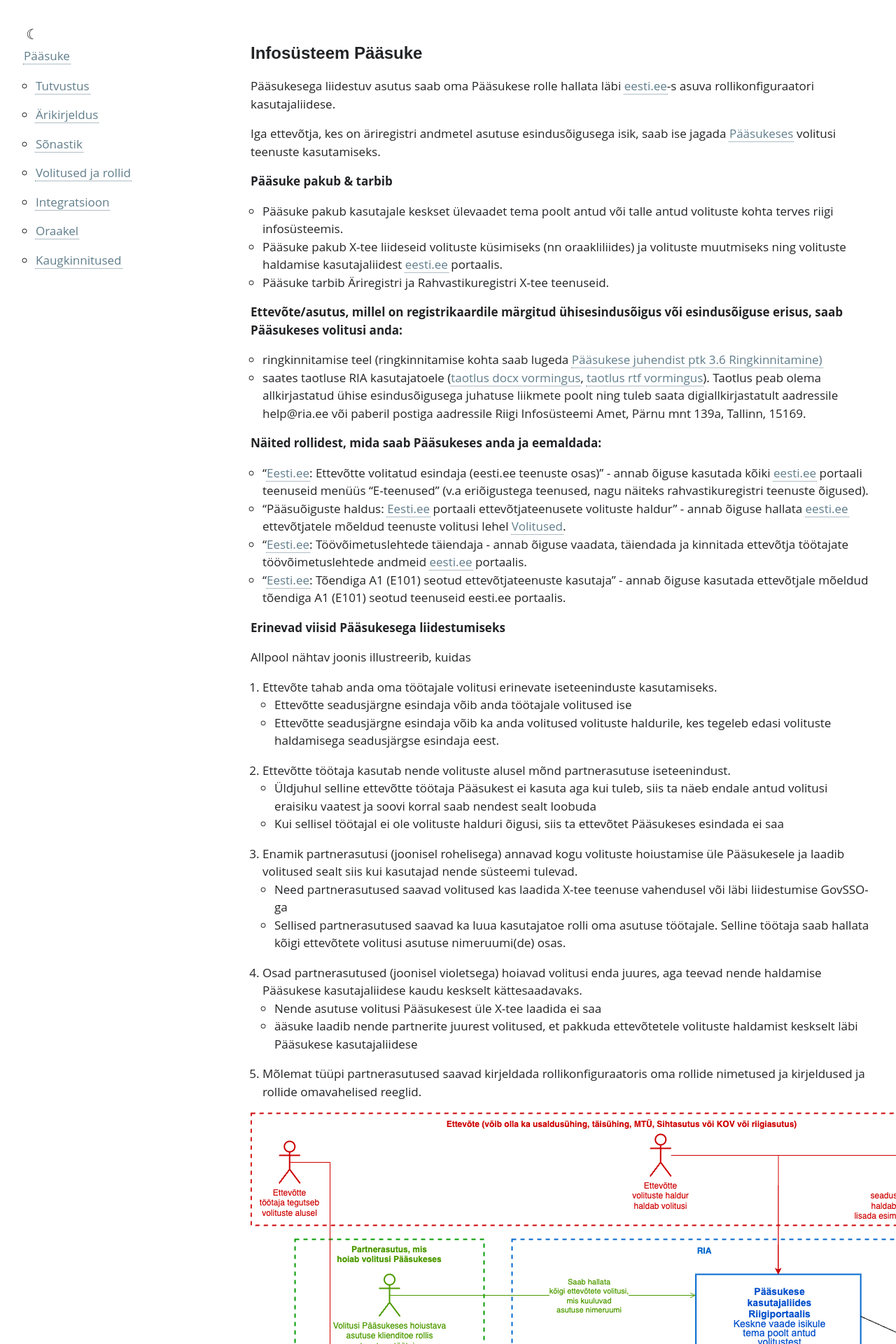
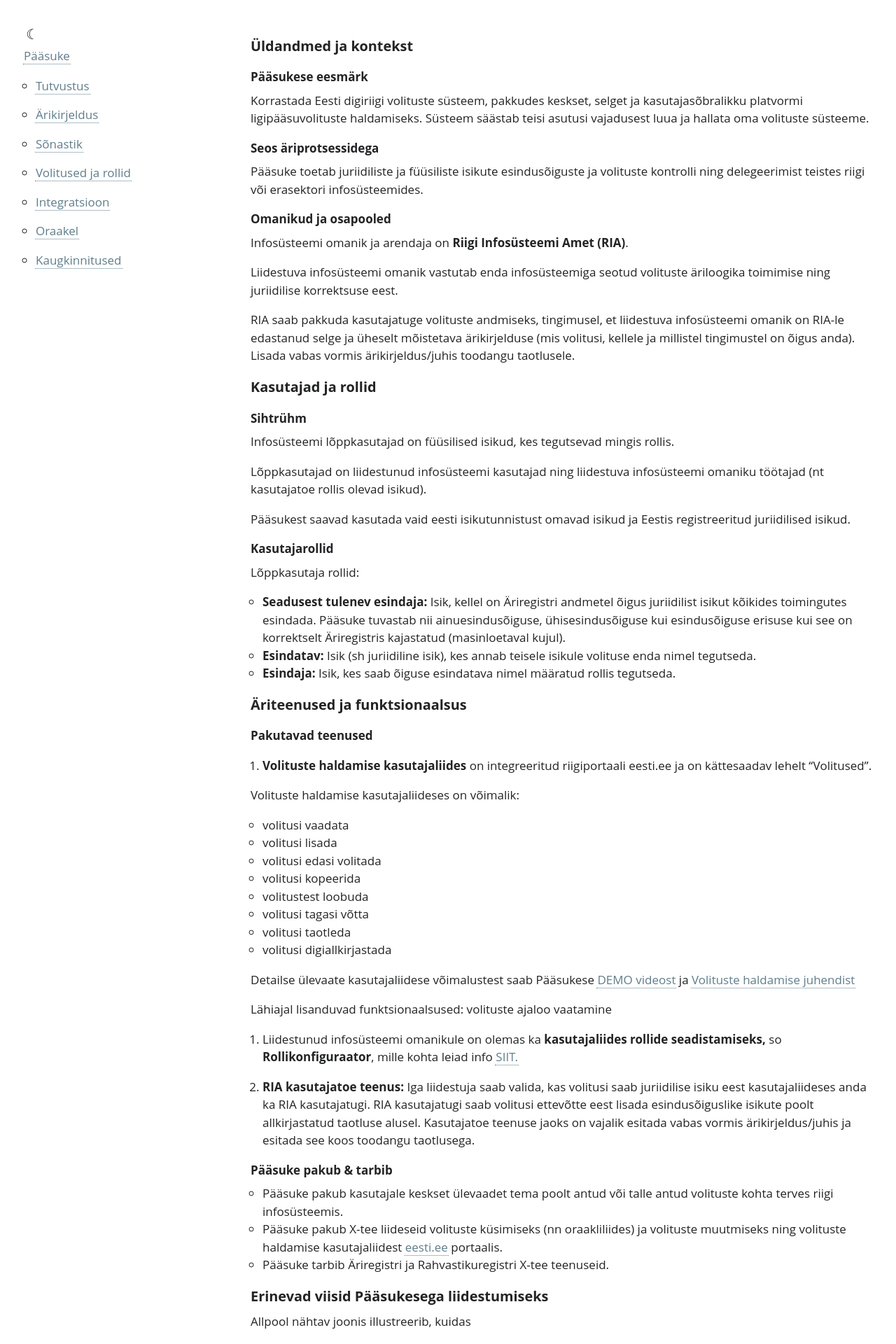
Before and after one commit to e-gov/PH-Doku, a Jekyll site: the page built from Kirjeldus.md, in a window 1280 px wide. Shown: the top 1920 px of the page at 70% size. Built offline with Jekyll 4.4.1, drawn with Linux system fonts in a browser that asks for light colours; our own code applies the rules of GitHub Pages for plain Markdown files.

Commit message:
Update Kirjeldus.md

```diff
--- a/Kirjeldus.md
+++ b/Kirjeldus.md
@@ -2,31 +2,76 @@
 permalink: Kirjeldus
 ---
 
-# Infosüsteem Pääsuke
+## Üldandmed ja kontekst
+
+### Pääsukese eesmärk
+
+Korrastada Eesti digiriigi volituste süsteem, pakkudes keskset, selget ja kasutajasõbralikku platvormi ligipääsuvolituste haldamiseks. Süsteem säästab teisi asutusi vajadusest luua ja hallata oma volituste süsteeme.
+
+### Seos äriprotsessidega
+
+Pääsuke toetab juriidiliste ja füüsiliste isikute esindusõiguste ja volituste kontrolli ning delegeerimist teistes riigi või erasektori infosüsteemides.
+
+### Omanikud ja osapooled
+
+Infosüsteemi omanik ja arendaja on **Riigi Infosüsteemi Amet (RIA)**.
+
+Liidestuva infosüsteemi omanik vastutab enda infosüsteemiga seotud volituste äriloogika toimimise ning juriidilise korrektsuse eest.
+
+RIA saab pakkuda kasutajatuge volituste andmiseks, tingimusel, et liidestuva infosüsteemi omanik on RIA-le edastanud selge ja üheselt mõistetava ärikirjelduse (mis volitusi, kellele ja millistel tingimustel on õigus anda). Lisada vabas vormis ärikirjeldus/juhis toodangu taotlusele.
+
+## Kasutajad ja rollid
+
+### Sihtrühm
+
+Infosüsteemi lõppkasutajad on füüsilised isikud, kes tegutsevad mingis rollis.
+
+Lõppkasutajad on liidestunud infosüsteemi kasutajad ning liidestuva infosüsteemi omaniku töötajad (nt kasutajatoe rollis olevad isikud).
+
+Pääsukest saavad kasutada vaid eesti isikutunnistust omavad isikud ja Eestis registreeritud juriidilised isikud.
+
+### Kasutajarollid
+
+Lõppkasutaja rollid:
+
+* **Seadusest tulenev esindaja:** Isik, kellel on Äriregistri andmetel õigus juriidilist isikut kõikides toimingutes esindada. Pääsuke tuvastab nii ainuesindusõiguse, ühisesindusõiguse kui esindusõiguse erisuse kui see on korrektselt Äriregistris kajastatud (masinloetaval kujul).
+* **Esindatav:** Isik (sh juriidiline isik), kes annab teisele isikule volituse enda nimel tegutseda.
+* **Esindaja:** Isik, kes saab õiguse esindatava nimel määratud rollis tegutseda.
+
+## Äriteenused ja funktsionaalsus
 
 
-Pääsukesega liidestuv asutus saab oma Pääsukese rolle hallata läbi [eesti.ee](http://eesti.ee/)-s asuva rollikonfiguraatori kasutajaliidese.
+### Pakutavad teenused
 
-Iga ettevõtja, kes on äriregistri andmetel asutuse esindusõigusega isik, saab ise jagada [Pääsukeses](https://www.eesti.ee/volitused/et) volitusi teenuste kasutamiseks.
+1. **Volituste haldamise kasutajaliides** on integreeritud riigiportaali eesti.ee ja on kättesaadav lehelt "Volitused".
 
-**Pääsuke pakub & tarbib**
+Volituste haldamise kasutajaliideses on võimalik:
+
+* volitusi vaadata
+* volitusi lisada
+* volitusi edasi volitada
+* volitusi kopeerida
+* volitustest loobuda
+* volitusi tagasi võtta
+* volitusi taotleda
+* volitusi digiallkirjastada
+
+Detailse ülevaate kasutajaliidese võimalustest saab Pääsukese [DEMO videost](https://www.youtube.com/watch?v=Pq4PZ2dPo_0&list=PLNPWRftK1TNp9GZtHUw3jjIXOK3CMuUA2&index=4&t=81s.) ja [Volituste haldamise juhendist](https://www.eesti.ee/static/files/Volituste_juhend_EE.pdf)
+
+Lähiajal lisanduvad funktsionaalsused: volituste ajaloo vaatamine
+
+2. Liidestunud infosüsteemi omanikule on olemas ka **kasutajaliides rollide seadistamiseks,** so **Rollikonfiguraator**, mille kohta leiad info [SIIT.](https://e-gov.github.io/PH-Doku/files/rollide_konfigureerimine_v011.pdf)
+
+3. **RIA kasutajatoe teenus:** Iga liidestuja saab valida, kas volitusi saab juriidilise isiku eest kasutajaliideses anda ka RIA kasutajatugi. RIA kasutajatugi saab volitusi ettevõtte eest lisada esindusõiguslike isikute poolt allkirjastatud taotluse alusel. Kasutajatoe teenuse jaoks on vajalik esitada vabas vormis ärikirjeldus/juhis ja esitada see koos toodangu taotlusega.
+
+### Pääsuke pakub & tarbib
 * Pääsuke pakub kasutajale keskset ülevaadet tema poolt antud või talle antud volituste kohta terves riigi infosüsteemis.
 * Pääsuke pakub X-tee liideseid volituste küsimiseks (nn oraakliliides) ja volituste muutmiseks ning volituste haldamise kasutajaliidest [eesti.ee](http://eesti.ee/) portaalis.
 * Pääsuke tarbib Äriregistri ja Rahvastikuregistri X-tee teenuseid.
 
-**Ettevõte/asutus, millel on registrikaardile märgitud ühisesindusõigus või esindusõiguse erisus, saab Pääsukeses volitusi anda:**
 
-* ringkinnitamise teel (ringkinnitamise kohta saab lugeda [Pääsukese juhendist ptk 3.6 Ringkinnitamine)](https://www.eesti.ee/static/files/Volituste_juhend_EE.pdf)
-* saates taotluse RIA kasutajatoele ([taotlus docx vormingus](https://www.eesti.ee/static/files/volituste_taotlus.docx), [taotlus rtf vormingus](https://www.eesti.ee/static/files/volituste_taotlus.rtf)). Taotlus peab olema allkirjastatud ühise esindusõigusega juhatuse liikmete poolt ning tuleb saata digiallkirjastatult aadressile help@ria.ee või paberil postiga aadressile Riigi Infosüsteemi Amet, Pärnu mnt 139a, Tallinn, 15169.
 
-**Näited rollidest, mida saab Pääsukeses anda ja eemaldada:**
-
-* "[Eesti.ee](http://eesti.ee/): Ettevõtte volitatud esindaja (eesti.ee teenuste osas)" - annab õiguse kasutada kõiki [eesti.ee](http://eesti.ee/) portaali teenuseid menüüs "E-teenused" (v.a eriõigustega teenused, nagu näiteks rahvastikuregistri teenuste õigused).
-* "Pääsuõiguste haldus: [Eesti.ee](http://eesti.ee/) portaali ettevõtjateenusete volituste haldur" - annab õiguse hallata [eesti.ee](http://eesti.ee/) ettevõtjatele mõeldud teenuste volitusi lehel [Volitused](https://www.eesti.ee/volitused/et).
-* "[Eesti.ee](http://eesti.ee/): Töövõimetuslehtede täiendaja - annab õiguse vaadata, täiendada ja kinnitada ettevõtja töötajate töövõimetuslehtede andmeid [eesti.ee](http://eesti.ee/) portaalis.
-* "[Eesti.ee](http://eesti.ee/): Tõendiga A1 (E101) seotud ettevõtjateenuste kasutaja" - annab õiguse kasutada ettevõtjale mõeldud tõendiga A1 (E101) seotud teenuseid eesti.ee portaalis.
-
-**Erinevad viisid Pääsukesega liidestumiseks**
+## Erinevad viisid Pääsukesega liidestumiseks
 
  Allpool nähtav joonis illustreerib, kuidas
 
```
